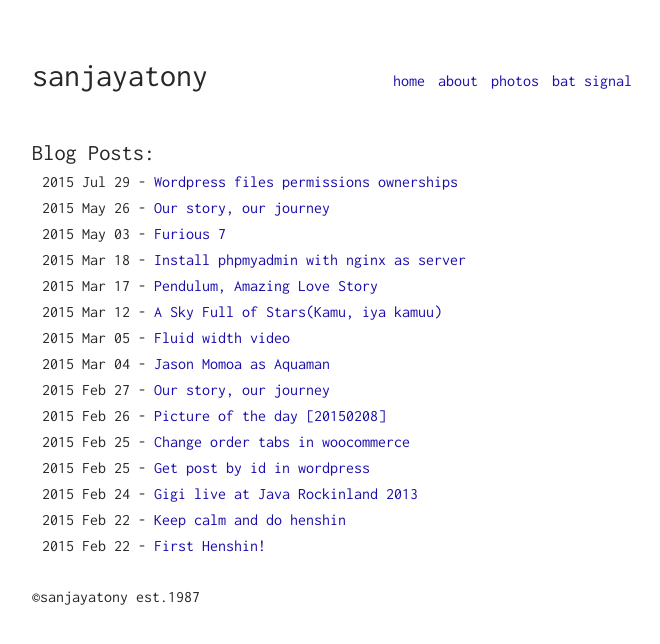
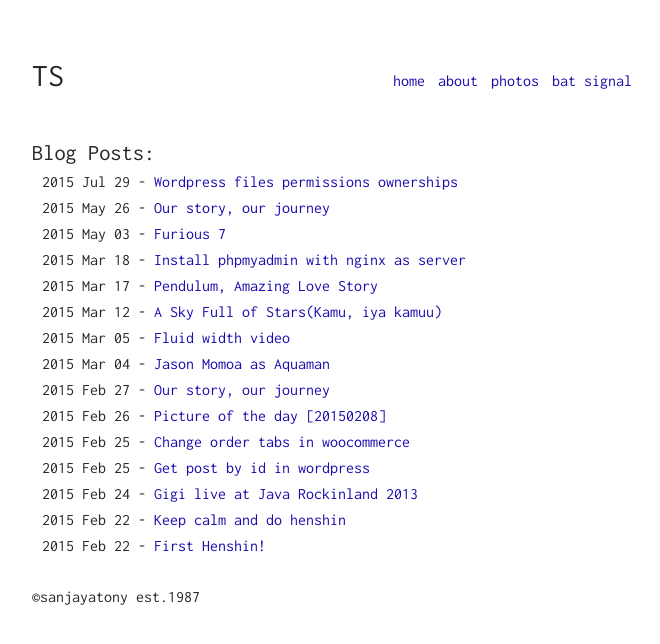
Before and after one commit to sanjayatony/sanjayatony.github.io, a Jekyll site: the page built from index.html, in a window 1280 px wide. Shown: the top 644 px of the page, without its empty margins (308-968 px from the left). Built offline with Jekyll 4.4.1, drawn with Linux system fonts in a browser that asks for light colours.

Commit message:
update name of website

```diff
--- a/_config.yml
+++ b/_config.yml
@@ -3,7 +3,7 @@ permalink: /blog/:title
 
 
 # My variables
-name: sanjayatony
+name: TS
 description: web developer, super heroes enthusiast
 google_verification: null
 
```
